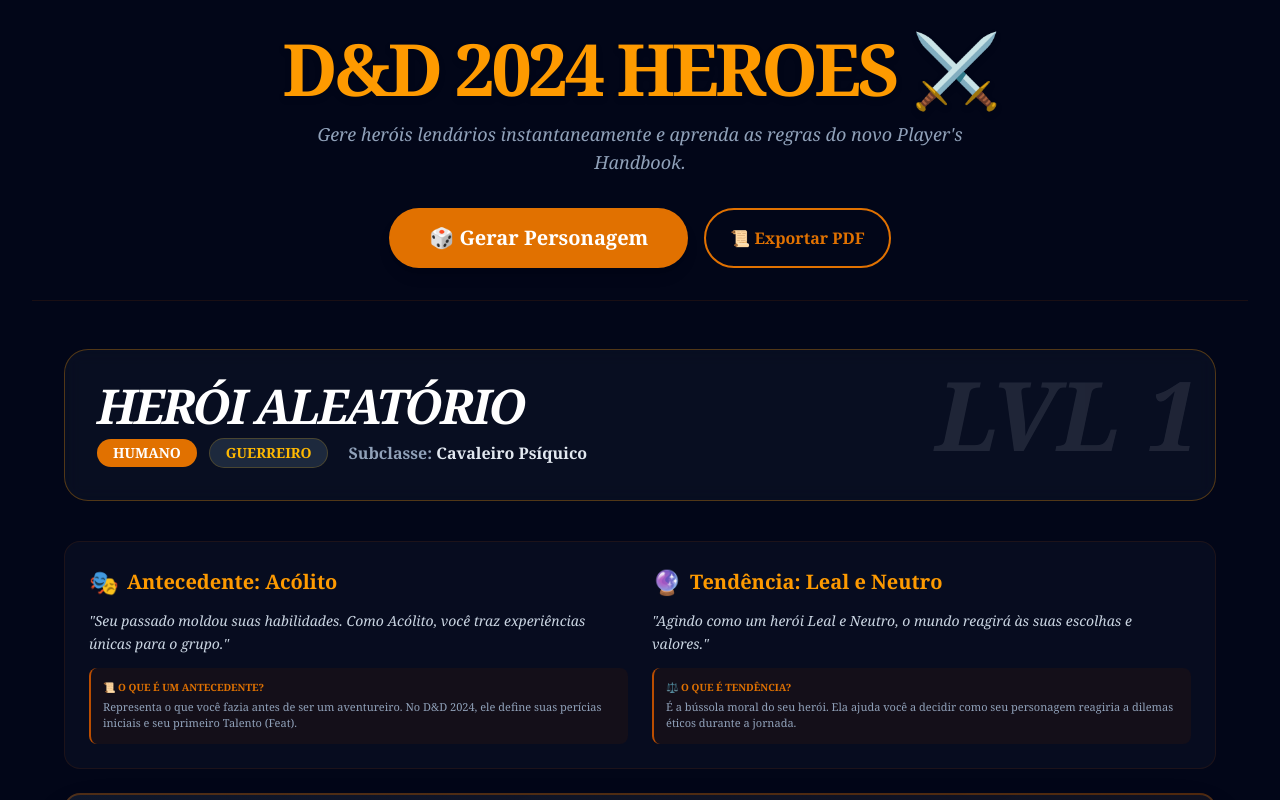
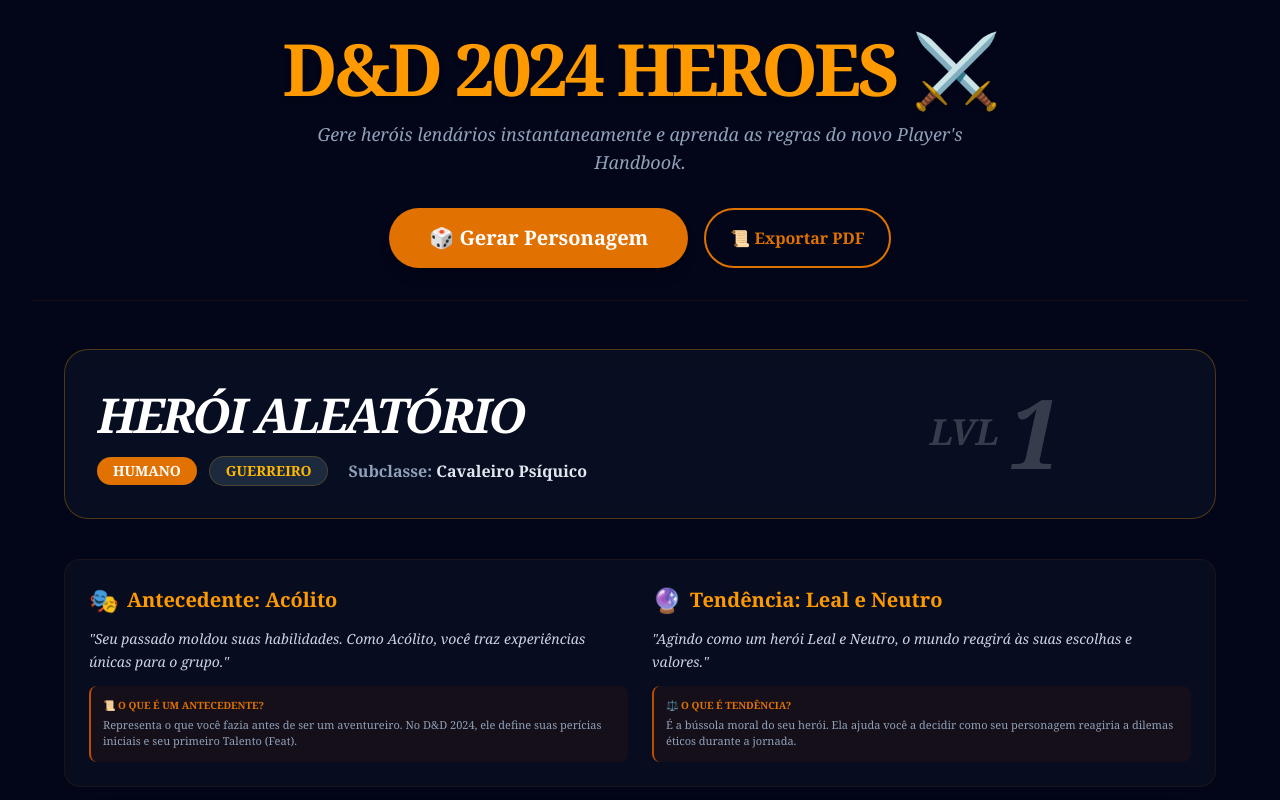
Before and after one commit to Alessandro-Leonardi/DAndDHeroeGenerator, a React (Vite) app: page / in a window 1280 px wide. Both pictures are taken after a click on the button "🎲 Gerar Personagem". Shown: the top 800 px of the page. Built offline with nearby package versions, Linux system fonts and the light colour scheme.

Commit message:
Small changes.

```diff
--- a/src/CharacterGenerator.tsx
+++ b/src/CharacterGenerator.tsx
@@ -13,9 +13,7 @@
 const PrintSheet: React.FC<{ character: Character }> = ({ character }) => {
     return (
         <div className="hidden print:block bg-white text-slate-950 antialiased">
-            {/* Wrapper com escala e margens de segurança */}
             <div className="w-[210mm] h-[297mm] mx-auto p-[15mm] origin-top scale-[0.9]">
-                {/* Cabeçalho Rígido */}
                 <header className="border-b-2 border-slate-950 pb-4 mb-8 flex justify-between items-end">
                     <div>
                         <h1 className="text-4xl font-black uppercase tracking-tighter">
@@ -30,133 +28,68 @@
                         <span className="block text-xs font-black uppercase tracking-widest text-slate-400">
                             D&D 2024
                         </span>
-                        <span className="text-sm font-bold">
-                            Ficha de Personagem
-                        </span>
+                        <span className="text-sm font-bold">Ficha de Personagem</span>
                     </div>
                 </header>
 
                 <div className="grid grid-cols-2 gap-6 mb-8">
                     <div className="border border-slate-200 p-4 rounded-md">
-                        <span className="text-[10px] font-black uppercase text-slate-400 block mb-1">
-                            Antecedente
-                        </span>
-                        <p className="font-bold text-lg leading-none">
-                            {character.background}
-                        </p>
+                        <span className="text-[10px] font-black uppercase text-slate-400 block mb-1">Antecedente</span>
+                        <p className="font-bold text-lg leading-none">{character.background}</p>
                     </div>
                     <div className="border border-slate-200 p-4 rounded-md">
-                        <span className="text-[10px] font-black uppercase text-slate-400 block mb-1">
-                            Tendência
-                        </span>
-                        <p className="font-bold text-lg leading-none">
-                            {character.alignment}
-                        </p>
+                        <span className="text-[10px] font-black uppercase text-slate-400 block mb-1">Tendência</span>
+                        <p className="font-bold text-lg leading-none">{character.alignment}</p>
                     </div>
                 </div>
 
                 <div className="grid grid-cols-12 gap-8">
                     <div className="col-span-4 space-y-4">
-                        <h3 className="text-[11px] font-black uppercase tracking-widest border-b border-slate-900 pb-1 mb-4">
-                            Atributos
-                        </h3>
-                        {Object.entries(character.stats).map(
-                            ([ability, value]) => (
-                                <div
-                                    key={ability}
-                                    className="flex justify-between items-center border-b border-slate-100 py-2"
-                                >
-                                    <span className="font-bold text-xs uppercase text-slate-600">
-                                        {ability}
+                        <h3 className="text-[11px] font-black uppercase tracking-widest border-b border-slate-900 pb-1 mb-4">Atributos</h3>
+                        {Object.entries(character.stats).map(([ability, value]) => (
+                            <div key={ability} className="flex justify-between items-center border-b border-slate-100 py-2">
+                                <span className="font-bold text-xs uppercase text-slate-600">{ability}</span>
+                                <div className="flex items-center gap-3">
+                                    <span className="text-xs text-slate-400 tabular-nums">({value})</span>
+                                    <span className="text-xl font-black w-10 text-right tabular-nums">
+                                        {Math.floor((value - 10) / 2) >= 0 ? `+${Math.floor((value - 10) / 2)}` : Math.floor((value - 10) / 2)}
                                     </span>
-                                    <div className="flex items-center gap-3">
-                                        <span className="text-xs text-slate-400 tabular-nums">
-                                            ({value})
-                                        </span>
-                                        <span className="text-xl font-black w-10 text-right tabular-nums">
-                                            {Math.floor((value - 10) / 2) >= 0
-                                                ? `+${Math.floor((value - 10) / 2)}`
-                                                : Math.floor((value - 10) / 2)}
-                                        </span>
-                                    </div>
                                 </div>
-                            ),
-                        )}
+                            </div>
+                        ))}
                     </div>
 
                     <div className="col-span-8 space-y-10">
                         <div className="grid grid-cols-3 gap-4 text-center">
                             <div className="border border-slate-300 p-3 rounded-lg">
-                                <span className="block text-[9px] font-black uppercase text-slate-500 mb-1">
-                                    Classe de Armadura
-                                </span>
-                                <span className="text-3xl font-black">
-                                    {10 +
-                                        Math.floor(
-                                            (character.stats["Destreza"] - 10) /
-                                                2,
-                                        )}
-                                </span>
+                                <span className="block text-[9px] font-black uppercase text-slate-500 mb-1">Classe de Armadura</span>
+                                <span className="text-3xl font-black">{10 + Math.floor((character.stats['Destreza'] - 10) / 2)}</span>
                             </div>
-                            <div className="bg-slate-50 border border-slate-300 p-3 rounded-lg">
-                                <span className="block text-[9px] font-black uppercase text-slate-500 mb-1">
-                                    Pontos de Vida
-                                </span>
-                                <span className="text-3xl font-black">
-                                    {character.dndClass.hitDie +
-                                        Math.floor(
-                                            (character.stats["Constituição"] -
-                                                10) /
-                                                2,
-                                        )}
-                                </span>
+                            <div className="bg-slate-50 border border-slate-300 p-3 rounded-lg text-center">
+                                <span className="block text-[9px] font-black uppercase text-slate-500 mb-1">Pontos de Vida</span>
+                                <span className="text-3xl font-black">{character.dndClass.hitDie + Math.floor((character.stats['Constituição'] - 10) / 2)}</span>
                             </div>
-                            <div className="border border-slate-300 p-3 rounded-lg">
-                                <span className="block text-[9px] font-black uppercase text-slate-500 mb-1">
-                                    Iniciativa
-                                </span>
-                                <span className="text-3xl font-black">
-                                    +
-                                    {Math.floor(
-                                        (character.stats["Destreza"] - 10) / 2,
-                                    )}
-                                </span>
+                            <div className="border border-slate-300 p-3 rounded-lg text-center">
+                                <span className="block text-[9px] font-black uppercase text-slate-500 mb-1">Iniciativa</span>
+                                <span className="text-3xl font-black">+{Math.floor((character.stats['Destreza'] - 10) / 2)}</span>
                             </div>
                         </div>
 
                         <div>
-                            <h3 className="text-[11px] font-black uppercase tracking-widest border-b border-slate-900 pb-1 mb-4">
-                                Perícias Domadas
-                            </h3>
+                            <h3 className="text-[11px] font-black uppercase tracking-widest border-b border-slate-900 pb-1 mb-4">Perícias Domadas</h3>
                             <div className="grid grid-cols-2 gap-x-8 gap-y-3 pl-2">
-                                {[
-                                    "Atletismo",
-                                    "Acrobacia",
-                                    "Furtividade",
-                                    "Percepção",
-                                    "Persuasão",
-                                    "Intuição",
-                                ].map((skill) => (
-                                    <div
-                                        key={skill}
-                                        className="flex items-center gap-3 text-xs border-b border-slate-50 pb-1"
-                                    >
+                                {['Atletismo', 'Acrobacia', 'Furtividade', 'Percepção', 'Persuasão', 'Intuição'].map(skill => (
+                                    <div key={skill} className="flex items-center gap-3 text-xs border-b border-slate-50 pb-1">
                                         <div className="w-2 h-2 rounded-full bg-slate-900 flex-shrink-0"></div>
-                                        <span className="font-semibold uppercase tracking-tight">
-                                            {skill}
-                                        </span>
+                                        <span className="font-semibold uppercase tracking-tight">{skill}</span>
                                     </div>
                                 ))}
                             </div>
                         </div>
 
                         <div className="bg-slate-50 p-5 rounded-xl border border-slate-200">
-                            <h4 className="text-[10px] font-black uppercase text-slate-400 mb-2">
-                                Estratégia ({character.selectedSubclass.name})
-                            </h4>
-                            <p className="text-[11px] leading-relaxed italic text-slate-800">
-                                {character.selectedSubclass.synergy}
-                            </p>
+                            <h4 className="text-[10px] font-black uppercase text-slate-400 mb-2">Estratégia ({character.selectedSubclass.name})</h4>
+                            <p className="text-[11px] leading-relaxed italic text-slate-800">{character.selectedSubclass.synergy}</p>
                         </div>
                     </div>
                 </div>
@@ -174,17 +107,29 @@
         setCharacter(newChar);
     };
 
+    // Handlers para edição manual
+    const handleNameChange = (e: React.ChangeEvent<HTMLInputElement>) => {
+        if (character) {
+            setCharacter({ ...character, name: e.target.value });
+        }
+    };
+
+    const handleLevelChange = (e: React.ChangeEvent<HTMLInputElement>) => {
+        if (character) {
+            const val = parseInt(e.target.value);
+            setCharacter({ ...character, level: isNaN(val) ? 0 : Math.max(0, val) });
+        }
+    };
+
     return (
         <main className="min-h-screen bg-slate-950 text-slate-100 p-4 md:p-8 font-serif">
-            {/* VERSÃO DE TELA */}
             <div className="print:hidden">
                 <header className="text-center mb-12 border-b border-amber-900/20 pb-8">
                     <h1 className="text-4xl md:text-7xl font-black text-amber-500 mb-4 tracking-tighter drop-shadow-md">
                         D&D 2024 HEROES ⚔️
                     </h1>
                     <p className="text-slate-400 italic text-lg max-w-2xl mx-auto">
-                        Gere heróis lendários instantaneamente e aprenda as
-                        regras do novo Player's Handbook.
+                        Gere heróis lendários instantaneamente e aprenda as regras do novo Player's Handbook.
                     </p>
 
                     <div className="flex justify-center gap-4 mt-8">
@@ -209,18 +154,33 @@
                 <section className="max-w-6xl mx-auto space-y-10">
                     {character && (
                         <div className="animate-in fade-in slide-in-from-bottom-4 duration-700 space-y-10">
-                            {/* --- NOVO: Cabeçalho do Perfil do Herói na UI --- */}
+
+                            {/* Card Superior Editável */}
                             <div className="bg-slate-900/50 border border-amber-500/30 p-8 rounded-3xl backdrop-blur-sm relative overflow-hidden">
-                                <div className="absolute top-0 right-0 p-4 opacity-10">
-                                    <span className="text-8xl font-black italic">
-                                        LVL {character.level}
-                                    </span>
+                                {/* Input de Nível (Posicionado no fundo com opacidade) */}
+                                <div className="absolute top-0 right-0 p-4 opacity-20 flex items-center gap-2">
+                                    <span className="text-4xl font-black italic">LVL</span>
+                                    <input
+                                        type="number"
+                                        value={character.level}
+                                        onChange={handleLevelChange}
+                                        min="0"
+                                        step="1"
+                                        className="bg-transparent text-8xl font-black italic w-48 outline-none focus:text-amber-500 transition-colors"
+                                    />
                                 </div>
+
                                 <div className="relative z-10 flex flex-col md:flex-row md:items-center justify-between gap-6">
-                                    <div>
-                                        <h2 className="text-5xl font-black text-white uppercase tracking-tighter mb-2 italic">
-                                            {character.name}
-                                        </h2>
+                                    <div className="w-full">
+                                        {/* Input de Nome do Personagem */}
+                                        <input
+                                            type="text"
+                                            value={character.name}
+                                            onChange={handleNameChange}
+                                            className="bg-transparent text-5xl font-black text-white uppercase tracking-tighter mb-2 italic w-full outline-none focus:text-amber-500 border-b border-transparent focus:border-amber-500/30 transition-all"
+                                            placeholder="Nome do Herói"
+                                        />
+
                                         <div className="flex flex-wrap gap-3 items-center">
                                             <span className="px-4 py-1 bg-amber-600 text-white text-sm font-black rounded-full uppercase">
                                                 {character.race.name}
@@ -229,14 +189,7 @@
                                                 {character.dndClass.name}
                                             </span>
                                             <span className="text-slate-400 font-bold ml-2">
-                                                Subclasse:{" "}
-                                                <span className="text-slate-200">
-                                                    {
-                                                        character
-                                                            .selectedSubclass
-                                                            .name
-                                                    }
-                                                </span>
+                                                Subclasse: <span className="text-slate-200">{character.selectedSubclass.name}</span>
                                             </span>
                                         </div>
                                     </div>
@@ -244,41 +197,19 @@
                             </div>
 
                             <section className="space-y-6">
-                                <CharacterIdentity
-                                    background={character.background}
-                                    alignment={character.alignment}
-                                />
-                                <StrategyGuide
-                                    dndClass={character.dndClass}
-                                    subclass={character.selectedSubclass}
-                                />
+                                <CharacterIdentity background={character.background} alignment={character.alignment} />
+                                <StrategyGuide dndClass={character.dndClass} subclass={character.selectedSubclass} />
                             </section>
 
                             <div className="grid grid-cols-1 lg:grid-cols-12 gap-8">
                                 <div className="lg:col-span-5 grid grid-cols-2 gap-4 h-fit">
-                                    {(
-                                        Object.entries(character.stats) as [
-                                            AbilityScore,
-                                            number,
-                                        ][]
-                                    ).map(([ability, value]) => (
-                                        <StatCard
-                                            key={ability}
-                                            label={ability}
-                                            value={value}
-                                        />
+                                    {(Object.entries(character.stats) as [AbilityScore, number][]).map(([ability, value]) => (
+                                        <StatCard key={ability} label={ability} value={value} />
                                     ))}
                                 </div>
                                 <div className="lg:col-span-7 space-y-8">
-                                    <CombatStats
-                                        dndClass={character.dndClass}
-                                        stats={character.stats}
-                                        level={character.level}
-                                    />
-                                    <SkillsList
-                                        stats={character.stats}
-                                        proficiencyBonus={2}
-                                    />
+                                    <CombatStats dndClass={character.dndClass} stats={character.stats} level={character.level} />
+                                    <SkillsList stats={character.stats} proficiencyBonus={2} />
                                 </div>
                             </div>
                         </div>
@@ -286,7 +217,6 @@
                 </section>
             </div>
 
-            {/* VERSÃO DE IMPRESSÃO */}
             {character && <PrintSheet character={character} />}
         </main>
     );
```
